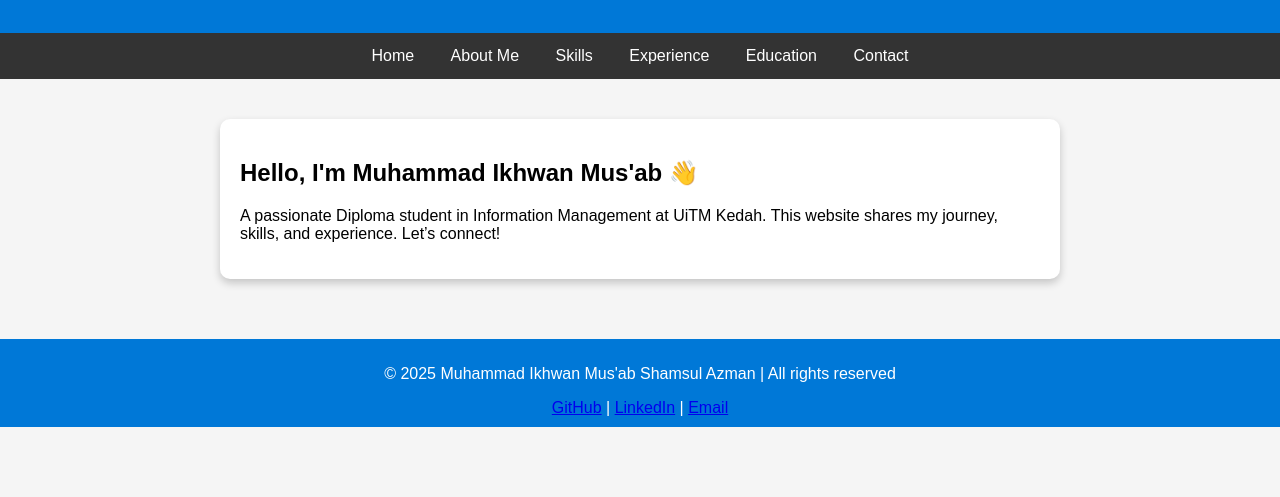
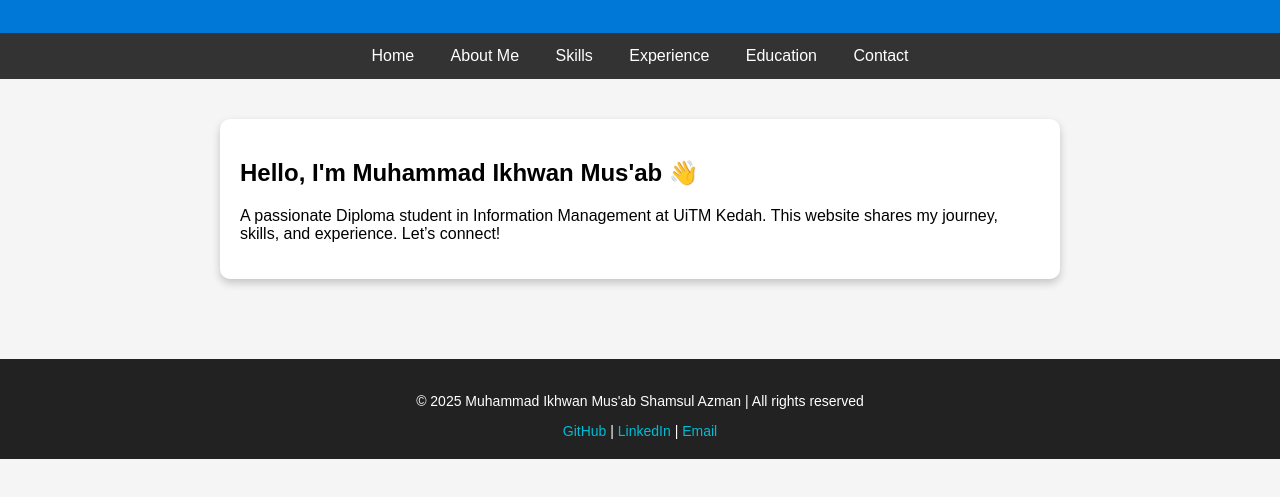
Before and after one commit to ikhwan-spec/Resume-Ikhwan, a plain HTML site: page index.html in a window 1280 px wide. Shown: the part 121-618 px from the top of the page. Drawn offline with Linux system fonts and the light colour scheme.

Commit message:
Revise footer styles with new colors and padding
Updated footer styles for improved appearance.

```diff
--- a/css/style.css
+++ b/css/style.css
@@ -43,9 +43,19 @@ main {
 }
 
 footer {
-  background-color: #0078D7;
-  color: white;
   text-align: center;
-  padding: 10px;
-  margin-top: 20px;
+  padding: 20px;
+  margin-top: 40px;
+  background-color: #222;
+  color: #fff;
+  font-size: 14px;
 }
+
+footer a {
+  color: #00bcd4;
+  text-decoration: none;
+}
+
+footer a:hover {
+  text-decoration: underline;
+}
```
